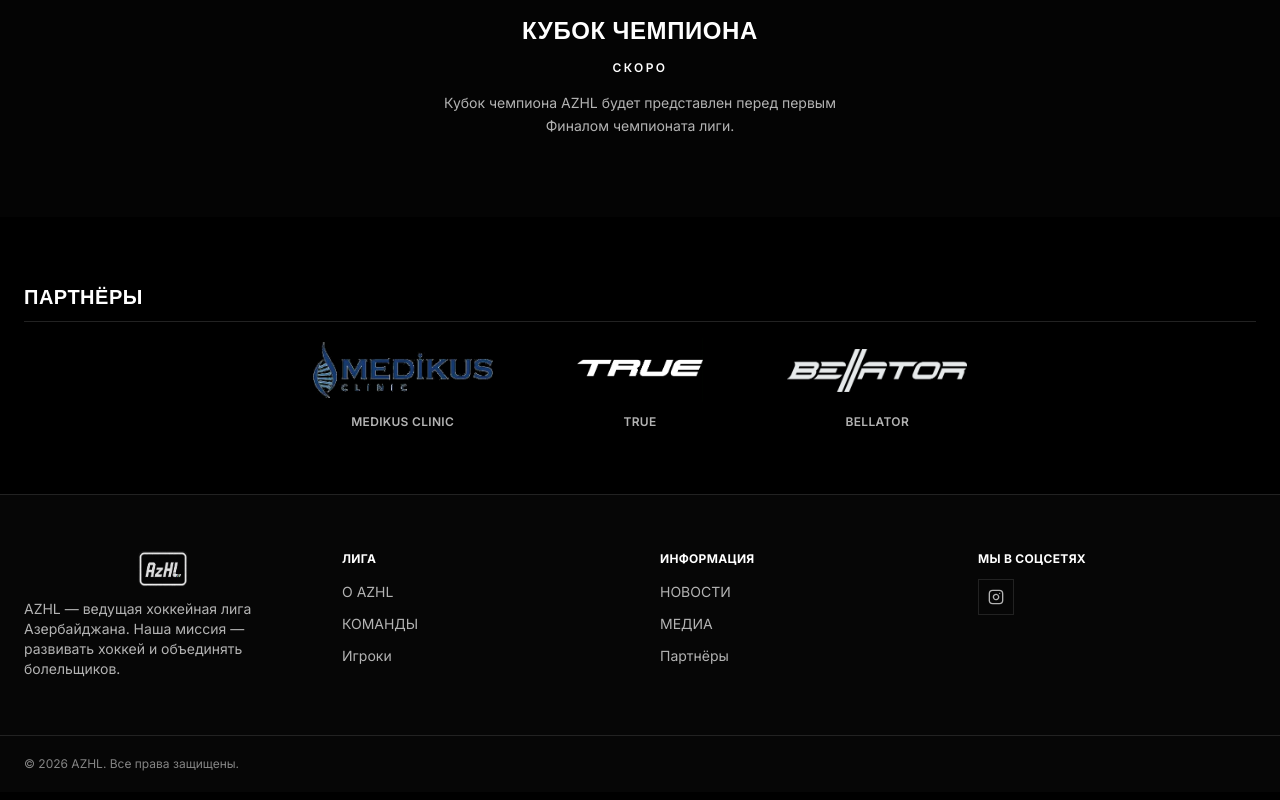
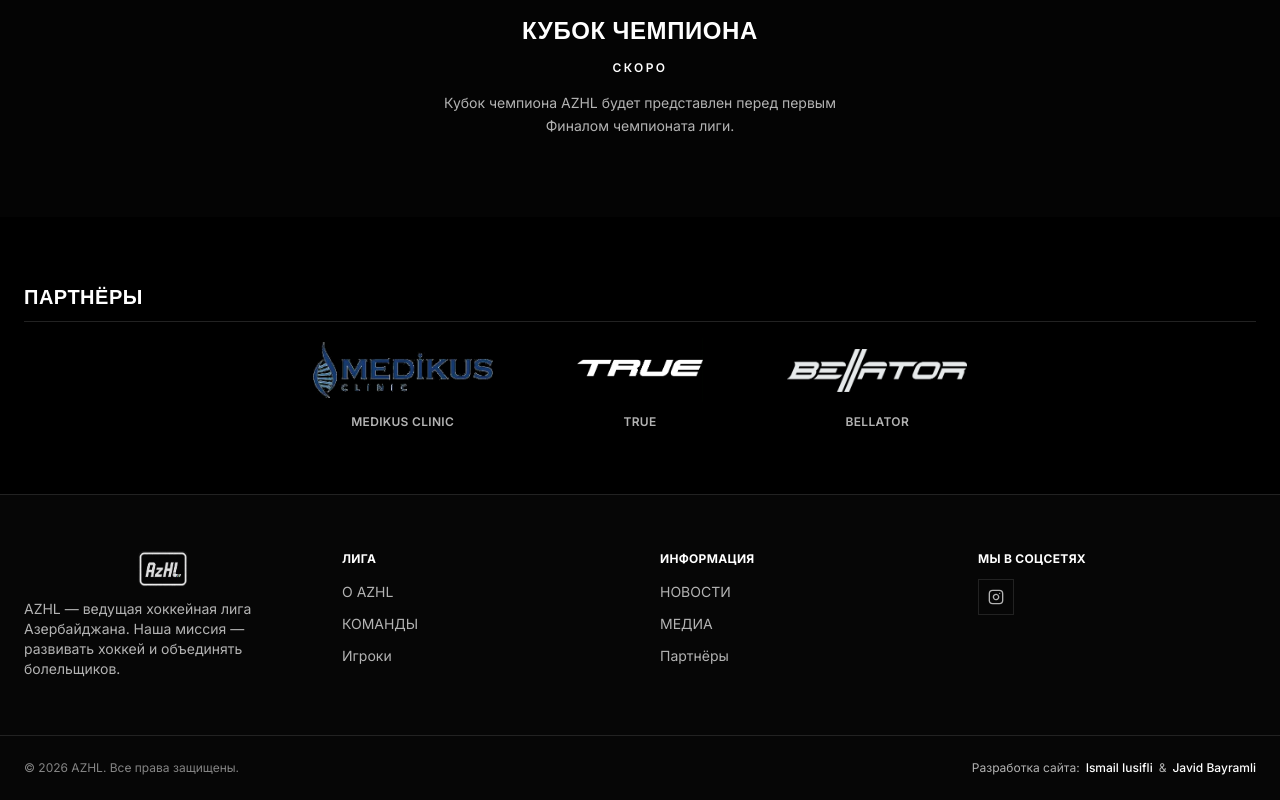
Before and after one commit to Rianellio/AZHL, a Next.js app in the folder apps/web/: page /league in a window 1280 px wide. Shown: the part 1940-2740 px from the top of the page. Built offline with nearby package versions, Linux system fonts and the light colour scheme; no server answers; the database is empty.

Commit message:
feat(web): add author attribution to footer and fix hero typography

```diff
--- a/apps/web/src/components/layout/footer.tsx
+++ b/apps/web/src/components/layout/footer.tsx
@@ -52,8 +52,31 @@
       </div>
 
       <div className="border-t border-border-subtle">
-        <div className="mx-auto max-w-7xl px-6 py-5 text-xs text-foreground-tertiary">
-          {t("footer.copyright", { year: new Date().getFullYear() })}
+        <div className="mx-auto flex max-w-7xl flex-col items-center justify-between gap-4 px-6 py-6 text-xs text-foreground-tertiary sm:flex-row">
+          <div>
+            {t("footer.copyright", { year: new Date().getFullYear() })}
+          </div>
+
+          <div className="flex items-center gap-1.5 text-foreground-secondary">
+            <span>{t("footer.developedBy")}</span>
+            <a
+              href="https://iusifli.dev"
+              target="_blank"
+              rel="noopener noreferrer"
+              className="font-medium text-foreground-primary transition-colors hover:text-accent"
+            >
+              Ismail Iusifli
+            </a>
+            <span>&</span>
+            <a
+              href="https://www.linkedin.com/in/javidbayramli/"
+              target="_blank"
+              rel="noopener noreferrer"
+              className="font-medium text-foreground-primary transition-colors hover:text-accent"
+            >
+              Javid Bayramli
+            </a>
+          </div>
         </div>
       </div>
     </footer>
--- a/apps/web/src/components/league/hero.tsx
+++ b/apps/web/src/components/league/hero.tsx
@@ -34,7 +34,7 @@
 
       <div className="relative mx-auto flex w-full max-w-6xl flex-col gap-5 px-6 pb-16">
         <p className="text-sm font-semibold uppercase tracking-[0.2em] text-accent">{eyebrowText}</p>
-        <h1 className="max-w-2xl font-display text-6xl font-bold uppercase leading-[0.95] tracking-tight text-foreground-primary lg:text-7xl">
+        <h1 className="max-w-2xl font-display text-6xl font-bold uppercase leading-[1.08] tracking-normal text-foreground-primary lg:text-7xl">
           {t(titleKey).split("\n").map((line) => (
             <span key={line} className="block">
               {line}
--- a/apps/web/src/lib/i18n/dictionaries/az.ts
+++ b/apps/web/src/lib/i18n/dictionaries/az.ts
@@ -28,6 +28,7 @@
   "footer.players": "Oyunçular",
   "footer.partners": "Tərəfdaşlar",
   "footer.copyright": "© {year} AZHL. Bütün hüquqlar qorunur.",
+  "footer.developedBy": "Veb-saytın tərtibatçıları:",
 
   "common.viewAll": "HAMISINA BAX",
   "common.viewFullTable": "TAM CƏDVƏLƏ BAX",
--- a/apps/web/src/lib/i18n/dictionaries/en.ts
+++ b/apps/web/src/lib/i18n/dictionaries/en.ts
@@ -36,6 +36,7 @@
   "footer.players": "Players",
   "footer.partners": "Partners",
   "footer.copyright": "© {year} AZHL. All rights reserved.",
+  "footer.developedBy": "Developed by",
 
   // Shared / common
   "common.viewAll": "View all",
--- a/apps/web/src/lib/i18n/dictionaries/ru.ts
+++ b/apps/web/src/lib/i18n/dictionaries/ru.ts
@@ -28,6 +28,7 @@
   "footer.players": "Игроки",
   "footer.partners": "Партнёры",
   "footer.copyright": "© {year} AZHL. Все права защищены.",
+  "footer.developedBy": "Разработка сайта:",
 
   "common.viewAll": "СМОТРЕТЬ ВСЕ",
   "common.viewFullTable": "ПОСМОТРЕТЬ ПОЛНУЮ ТАБЛИЦУ",
```
